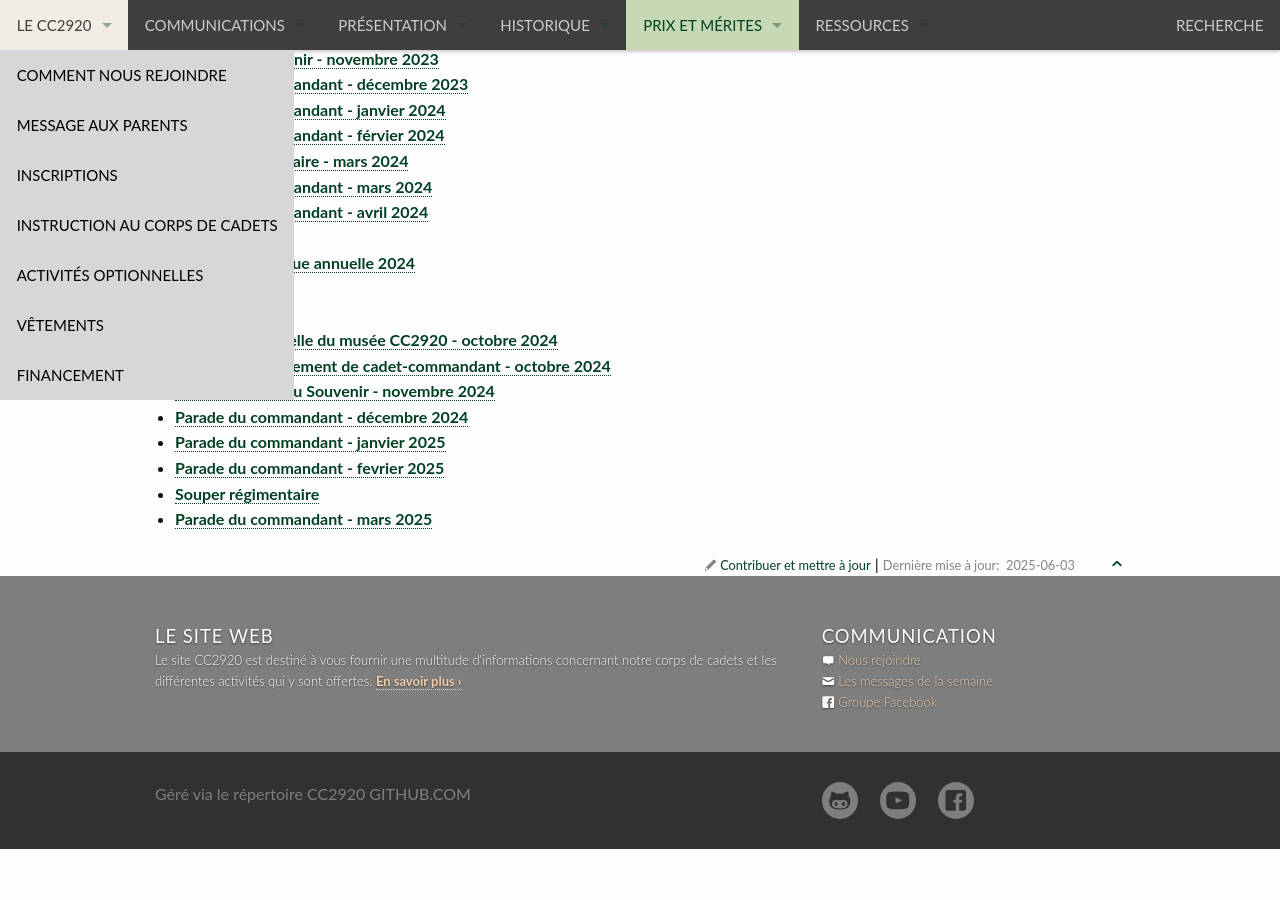
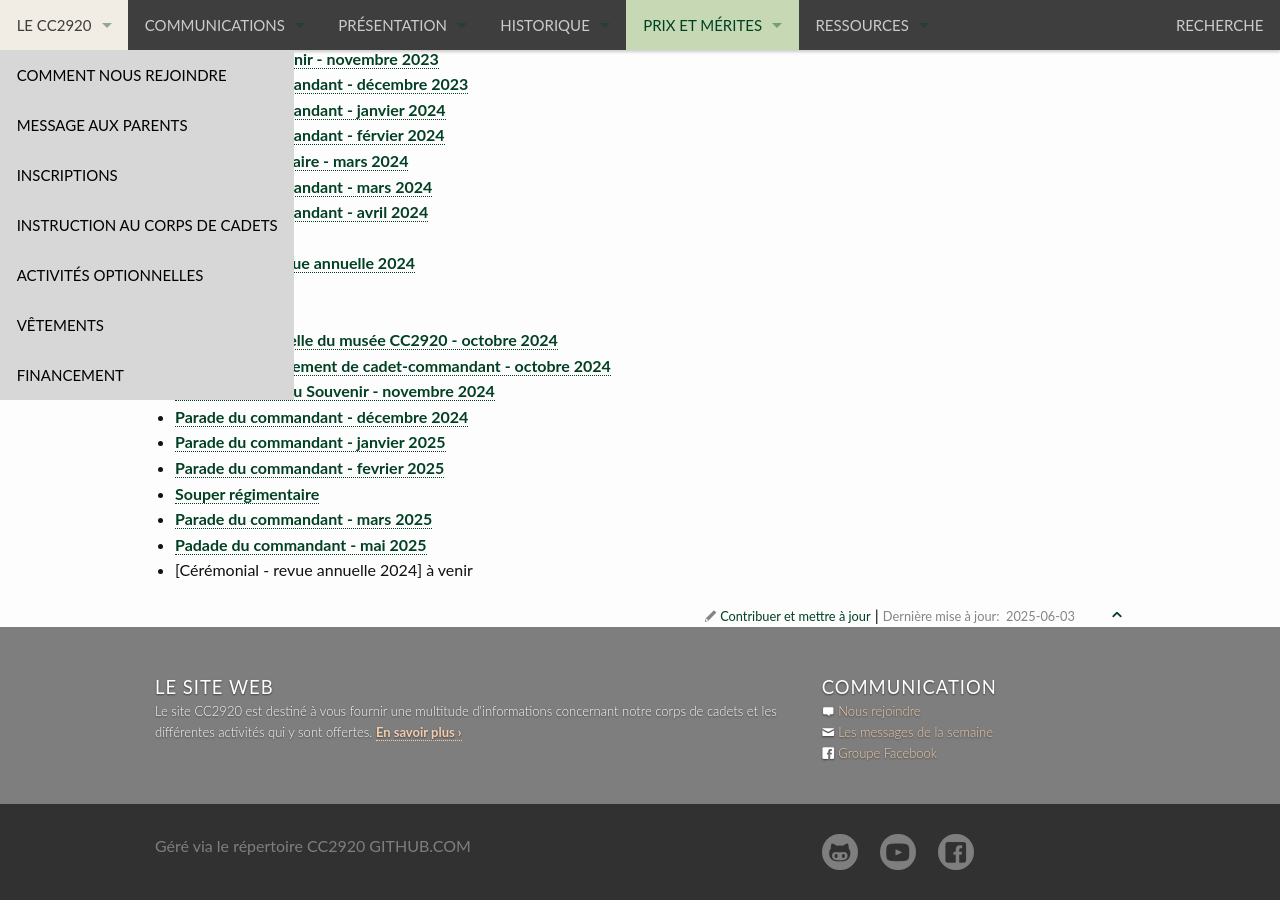
Before and after one commit to CC2920/web, a Jekyll site: the page built from _prix/photos.md, in a window 1280 px wide and 900 px high, scrolled down 4902 px. Built offline with Jekyll 4.4.1, drawn with Linux system fonts in a browser that asks for light colours; before the commit the page ends 5751 px from its top, so only the background shows below that.

Commit message:
Update photos.md

```diff
--- a/_prix/photos.md
+++ b/_prix/photos.md
@@ -190,3 +190,5 @@ title: "Galerie de photos"
 * [Parade du commandant - fevrier 2025](https://photos.app.goo.gl/MUmDS8znKApTmBvu7)
 * [Souper régimentaire](https://photos.app.goo.gl/1yyxwbjxHSrCSNRx8)
 * [Parade du commandant - mars 2025](https://photos.app.goo.gl/ftXydu34uF8xmKiw9)
+* [Padade du commandant - mai  2025](https://photos.app.goo.gl/cz598xF5JGwGtehU7)
+* [Cérémonial - revue annuelle 2024] à venir
```
